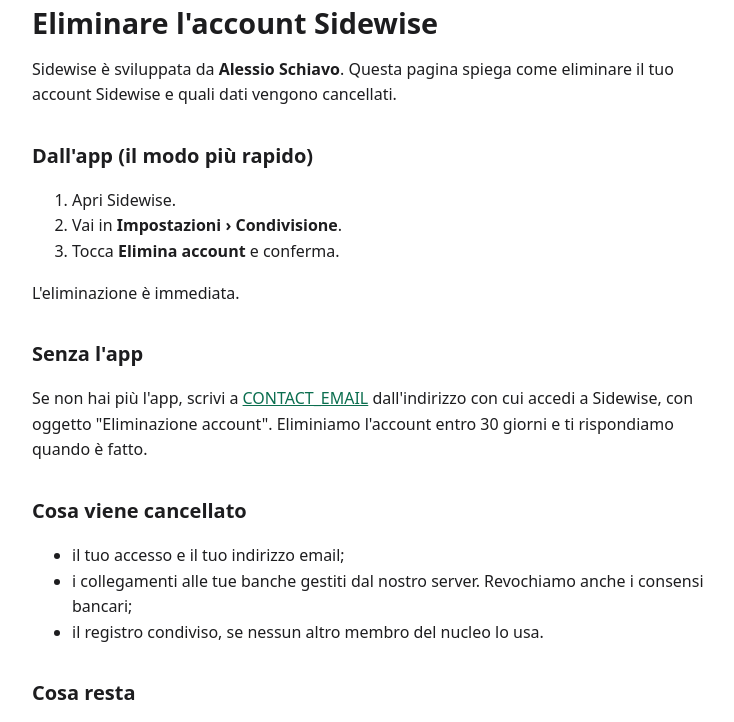
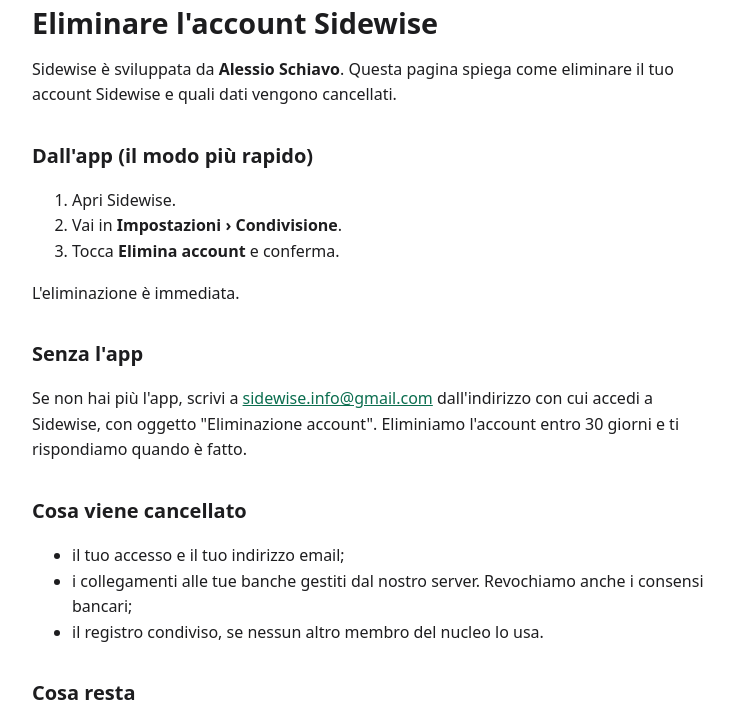
Before and after one commit to aleschiavo94/sidewise-legal, a plain HTML site: page delete-account.html in a window 1280 px wide. Shown: the part 77-799 px from the top of the page, without its empty margins (264-998 px from the left). Drawn offline with Linux system fonts and the light colour scheme.

Commit message:
Update delete-account.html

```diff
--- a/delete-account.html
+++ b/delete-account.html
@@ -21,7 +21,7 @@
 <p>L'eliminazione è immediata.</p>
 
 <h2>Senza l'app</h2>
-<p>Se non hai più l'app, scrivi a <a href="mailto:CONTACT_EMAIL?subject=Eliminazione%20account">CONTACT_EMAIL</a> dall'indirizzo con cui accedi a Sidewise, con oggetto "Eliminazione account". Eliminiamo l'account entro 30 giorni e ti rispondiamo quando è fatto.</p>
+<p>Se non hai più l'app, scrivi a <a href="mailto:sidewise.info@gmail.com?subject=Eliminazione%20account">sidewise.info@gmail.com</a> dall'indirizzo con cui accedi a Sidewise, con oggetto "Eliminazione account". Eliminiamo l'account entro 30 giorni e ti rispondiamo quando è fatto.</p>
 
 <h2>Cosa viene cancellato</h2>
 <ul>
```
